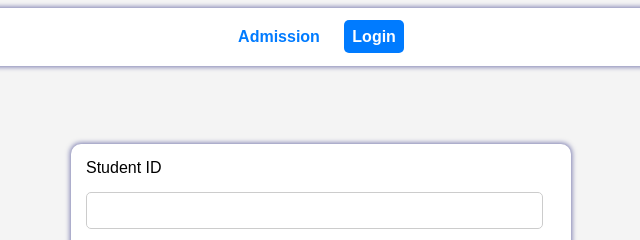
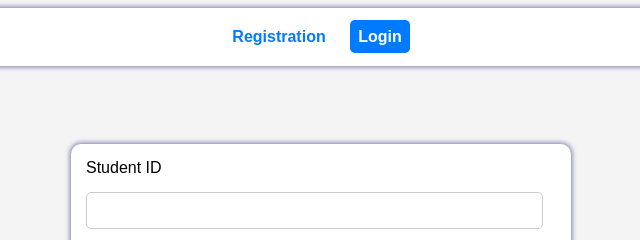
Before and after one commit to MarieMichaella/StudentAdmission, a plain HTML site: page Register.html in a window 1280 px wide. Shown: the top 240 px of the page, 319-959 px from the left. Drawn offline with Linux system fonts and the light colour scheme.

Commit message:
Update Register.html

```diff
--- a/Register.html
+++ b/Register.html
@@ -11,7 +11,7 @@
     <div class="top-menu">
         <div class="container">
             <ul class="nav">
-                <li><a class="nav-link" href="Register.html">Admission</a></li>
+                <li><a class="nav-link" href="Register.html">Registration</a></li>
                 <li><a class="nav-link" id="login" href="index.html">Login</a></li>
             </ul>
         </div>
```
